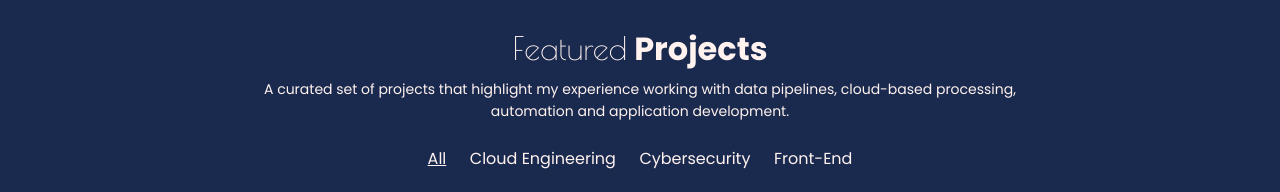
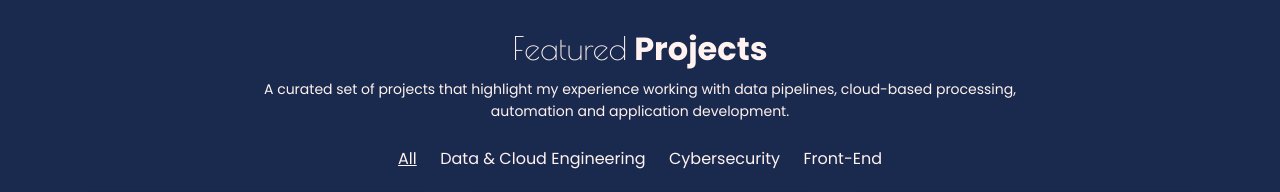
Before and after one commit to LeanneCodes/LaFossePortfolio, a plain HTML site: page index.html in a window 1280 px wide. Shown: the part 1340-1532 px from the top of the page. Drawn offline with nearby package versions, Linux system fonts and the light colour scheme.

Commit message:
adjust filter name

```diff
--- a/index.html
+++ b/index.html
@@ -95,7 +95,7 @@
             <!-- Filter buttons -->
             <div class="project-filters my-3">
                 <button class="filter-btn active" data-category="all">All</button>
-                <button class="filter-btn" data-category="cloud">Cloud Engineering</button>
+                <button class="filter-btn" data-category="cloud">Data & Cloud Engineering</button>
                 <button class="filter-btn" data-category="cybersecurity">Cybersecurity</button>
                 <button class="filter-btn" data-category="frontend">Front-End</button>
             </div>
```
